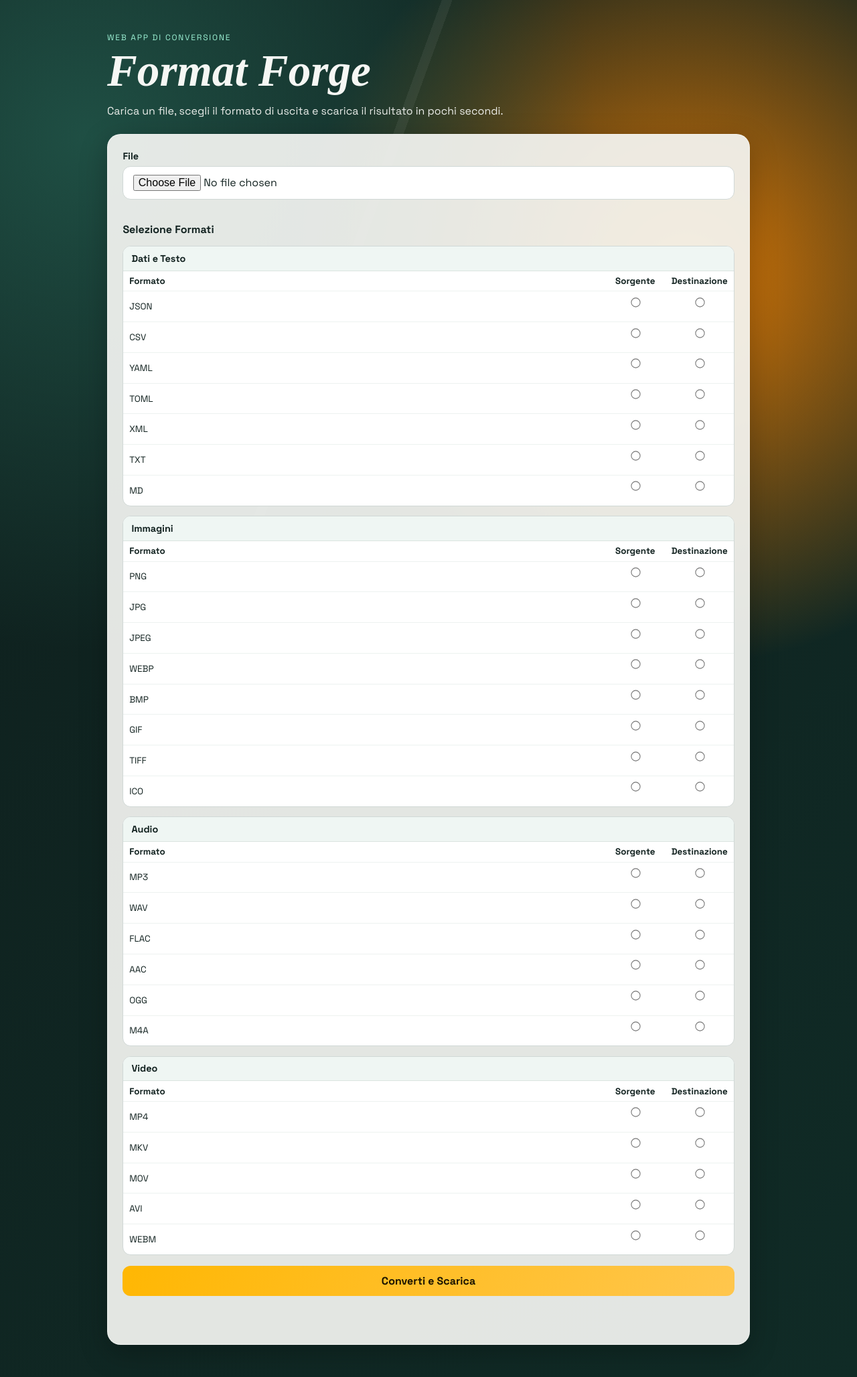
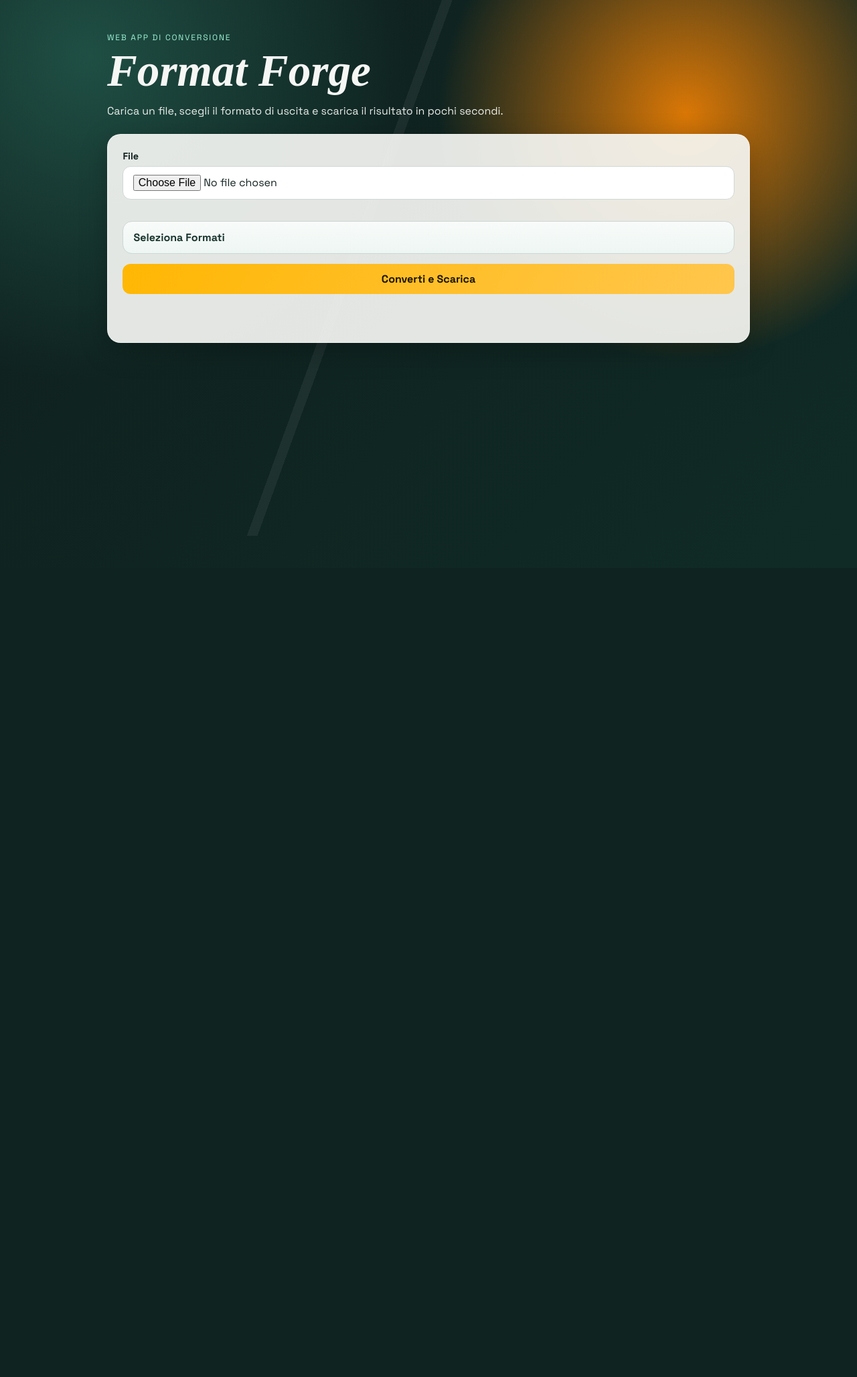
Before and after one commit to Gianni0177/Local-format-converter, a Flask app: page / in a window 1280 px wide. Shown: the whole page at 67% size. After the commit the page ends 800 px from the top, so only its background shows below. Run offline with Flask 3, Linux system fonts and the light colour scheme; some libraries are stand-ins or nearby versions; some web fonts are replaced.

Commit message:
feat: replace stacked categories with dropdown tabs

```diff
--- a/static/styles.css
+++ b/static/styles.css
@@ -75,30 +75,60 @@ h1 {
   animation: slide-up 650ms ease-out;
 }
 
-.format-groups {
-  margin: 1.1rem 0 1rem;
-  display: grid;
-  gap: 0.9rem;
+.format-dropdown {
+  margin: 1rem 0 0.95rem;
 }
 
-.format-title {
-  margin: 0;
-  font-size: 1rem;
+.format-dropdown-toggle {
+  width: 100%;
+  border: 1px solid #ccd7d4;
+  background: linear-gradient(180deg, #f8fbf9, #eef6f3);
+  color: #17332c;
+  text-align: left;
+  padding: 0.8rem 0.95rem;
+  border-radius: 14px;
+  font-weight: 700;
 }
 
-.format-category {
+.format-dropdown-panel {
+  margin-top: 0.7rem;
   border: 1px solid #d0d8d6;
-  border-radius: 12px;
+  border-radius: 14px;
+  background: #fff;
   overflow: hidden;
-  background: #fff;
+  box-shadow: 0 10px 26px rgba(0, 0, 0, 0.08);
 }
 
-.format-category h3 {
-  margin: 0;
-  padding: 0.55rem 0.75rem;
-  font-size: 0.9rem;
-  background: #eff6f3;
-  border-bottom: 1px solid #dbe4e0;
+.format-dropdown-panel.hidden {
+  display: none;
+}
+
+.format-tabs {
+  display: grid;
+  grid-template-columns: repeat(3, minmax(0, 1fr));
+  background: #eaf2ef;
+  border-bottom: 1px solid #d7e1dd;
+}
+
+.format-tab {
+  border: none;
+  background: transparent;
+  padding: 0.75rem 0.5rem;
+  font-weight: 700;
+  color: #34534a;
+  border-radius: 0;
+  box-shadow: none;
+}
+
+.format-tab.active {
+  background: #ffffff;
+  color: #0c6f57;
+  border-bottom: 2px solid #0c6f57;
+}
+
+.format-table-shell {
+  max-height: 320px;
+  overflow: auto;
 }
 
 .format-table {
@@ -124,6 +154,14 @@ h1 {
 
 .format-table tr:last-child td {
   border-bottom: none;
+}
+
+.format-group-row td {
+  background: #f7faf8;
+  font-weight: 700;
+  color: #33524a;
+  text-transform: uppercase;
+  letter-spacing: 0.06em;
 }
 
 .format-table input[type="radio"] {
--- a/templates/index.html
+++ b/templates/index.html
@@ -30,87 +30,26 @@
           <input id="source-format" name="source_format" type="hidden" value="auto" />
           <input id="target-format" name="target_format" type="hidden" value="" />
 
-          <div class="format-groups">
-            <h2 class="format-title">Selezione Formati</h2>
+          <div class="format-dropdown">
+            <button id="format-dropdown-toggle" class="format-dropdown-toggle" type="button" aria-expanded="false" aria-controls="format-dropdown-panel">
+              Seleziona Formati
+            </button>
 
-            <div class="format-category">
-              <h3>Dati e Testo</h3>
-              <table class="format-table">
-                <thead>
-                  <tr><th>Formato</th><th>Sorgente</th><th>Destinazione</th></tr>
-                </thead>
-                <tbody>
-                  {% for fmt in ["json", "csv", "yaml", "toml", "xml", "txt", "md"] %}
-                  {% if fmt in formats %}
-                  <tr>
-                    <td>{{ fmt|upper }}</td>
-                    <td><input type="radio" name="source-pick" value="{{ fmt }}" /></td>
-                    <td><input type="radio" name="target-pick" value="{{ fmt }}" /></td>
-                  </tr>
-                  {% endif %}
-                  {% endfor %}
-                </tbody>
-              </table>
-            </div>
+            <div id="format-dropdown-panel" class="format-dropdown-panel hidden">
+              <div class="format-tabs" role="tablist" aria-label="Categorie formati">
+                <button type="button" class="format-tab active" data-tab="data" aria-selected="true">Dati e Testo</button>
+                <button type="button" class="format-tab" data-tab="image" aria-selected="false">Immagini</button>
+                <button type="button" class="format-tab" data-tab="media" aria-selected="false">Media</button>
+              </div>
 
-            <div class="format-category">
-              <h3>Immagini</h3>
-              <table class="format-table">
-                <thead>
-                  <tr><th>Formato</th><th>Sorgente</th><th>Destinazione</th></tr>
-                </thead>
-                <tbody>
-                  {% for fmt in ["png", "jpg", "jpeg", "webp", "bmp", "gif", "tiff", "ico"] %}
-                  {% if fmt in formats %}
-                  <tr>
-                    <td>{{ fmt|upper }}</td>
-                    <td><input type="radio" name="source-pick" value="{{ fmt }}" /></td>
-                    <td><input type="radio" name="target-pick" value="{{ fmt }}" /></td>
-                  </tr>
-                  {% endif %}
-                  {% endfor %}
-                </tbody>
-              </table>
-            </div>
-
-            <div class="format-category">
-              <h3>Audio</h3>
-              <table class="format-table">
-                <thead>
-                  <tr><th>Formato</th><th>Sorgente</th><th>Destinazione</th></tr>
-                </thead>
-                <tbody>
-                  {% for fmt in ["mp3", "wav", "flac", "aac", "ogg", "m4a"] %}
-                  {% if fmt in formats %}
-                  <tr>
-                    <td>{{ fmt|upper }}</td>
-                    <td><input type="radio" name="source-pick" value="{{ fmt }}" /></td>
-                    <td><input type="radio" name="target-pick" value="{{ fmt }}" /></td>
-                  </tr>
-                  {% endif %}
-                  {% endfor %}
-                </tbody>
-              </table>
-            </div>
-
-            <div class="format-category">
-              <h3>Video</h3>
-              <table class="format-table">
-                <thead>
-                  <tr><th>Formato</th><th>Sorgente</th><th>Destinazione</th></tr>
-                </thead>
-                <tbody>
-                  {% for fmt in ["mp4", "mkv", "mov", "avi", "webm"] %}
-                  {% if fmt in formats %}
-                  <tr>
-                    <td>{{ fmt|upper }}</td>
-                    <td><input type="radio" name="source-pick" value="{{ fmt }}" /></td>
-                    <td><input type="radio" name="target-pick" value="{{ fmt }}" /></td>
-                  </tr>
-                  {% endif %}
-                  {% endfor %}
-                </tbody>
-              </table>
+              <div class="format-table-shell">
+                <table class="format-table">
+                  <thead>
+                    <tr><th>Formato</th><th>Sorgente</th><th>Destinazione</th></tr>
+                  </thead>
+                  <tbody id="format-table-body"></tbody>
+                </table>
+              </div>
             </div>
           </div>
 
```
Also changed, not shown: static/app.js (+126 -13 lines).
